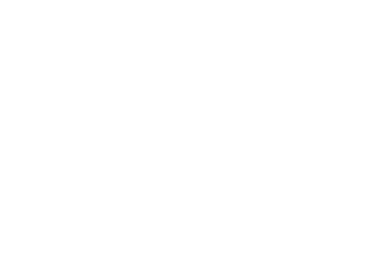
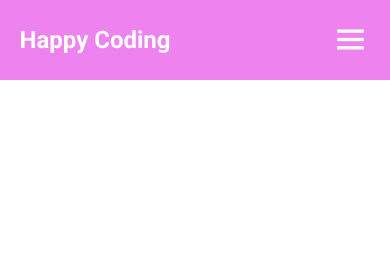
Before and after one commit to beacl3320/menu-animado-css, a plain HTML site: page index.html in a window 390 px wide. Drawn offline with nearby package versions, Linux system fonts and the light colour scheme.

Commit message:
FEAT: add exercise complete

```diff
--- a/index.html
+++ b/index.html
@@ -4,9 +4,26 @@
     <meta charset="UTF-8">
     <meta http-equiv="X-UA-Compatible" content="IE=edge">
     <link rel="stylesheet" href="style.css">
+    <link href='https://unpkg.com/boxicons@2.1.2/css/boxicons.min.css' rel='stylesheet'>
     <title>Menú Animado</title>
 </head>
 <body>
 
+    <nav class="nav">
+        <div class="nav__container">
+            <h1 class="nav__logo">Happy Coding</h1>
+
+            <label for="menu" class="nav__label">
+                <i class='bx bx-menu nav__img'></i>
+            </label>
+            <input type="checkbox" id="menu" class="nav__input">
+            <div class="nav__menu">
+                <a href="#" class="nav__item">Inicio</a>
+                <a href="#" class="nav__item">Acerca de</a>
+                <a href="#" class="nav__item">Contacto</a>
+            </div>
+        </div>
+    </nav>
+
 </body>
 </html>
--- a/style.css
+++ b/style.css
@@ -0,0 +1,94 @@
+@import url('https://fonts.googleapis.com/css2?family=Roboto:wght@300;400;700&display=swap');
+
+*{
+    margin: 0;
+    padding: 0;
+    box-sizing: border-box;
+}
+
+body{
+    font-family: 'Roboto', sans-serif;
+}
+
+.nav{
+    background: violet;
+    height: 80px;
+    color: white;
+}
+
+.nav__container{
+    display: flex;
+    height: 100%;
+    width: 90%;
+    margin: 0 auto;
+    justify-content: space-between;
+    align-items: center;
+}
+
+.nav__logo{
+    font-size: 1.5em;
+    font-weight: 700;
+}
+
+.nav__menu{
+    display: flex;
+
+}
+
+.nav__item{
+    margin: 20px;
+    text-decoration: none;
+    color: white;
+    font-size: 18px;
+    --clippy: polygon(0 0, 0 0, 0 100%, 0% 100%);
+
+}
+
+.nav__item::after{
+    content: "";
+    display: block;
+    background: white;
+    width: 90%;
+    margin-top: 3px;
+    height: 3px;
+    clip-path: var(--clippy);
+    transition: clip-path .3s;
+}
+
+.nav__item:hover{
+    --clippy: polygon(0 0, 100% 0, 100% 100%, 0 100%);
+}
+
+.nav__label, .nav__input{
+    display: none;
+}
+
+.nav__img{
+    font-size: 40px;
+}
+
+@media (max-width: 700px){
+    .nav__label{
+        display: block;
+        cursor: pointer;
+    }
+
+    .nav__menu{
+        position: fixed;
+        top: 80px;
+        bottom: 0;
+        background: rgb(180, 175, 175);
+        width: 100%;
+        left: 0;
+        display: flex;
+        justify-content: space-evenly;
+        flex-direction: column;
+        align-items: center;
+        clip-path: circle(0 at center);
+        transition: clip-path 1s ease-in-out;
+    }
+
+    .nav__input:checked + .nav__menu{
+        clip-path: circle(100% at center);
+    }
+}
```
